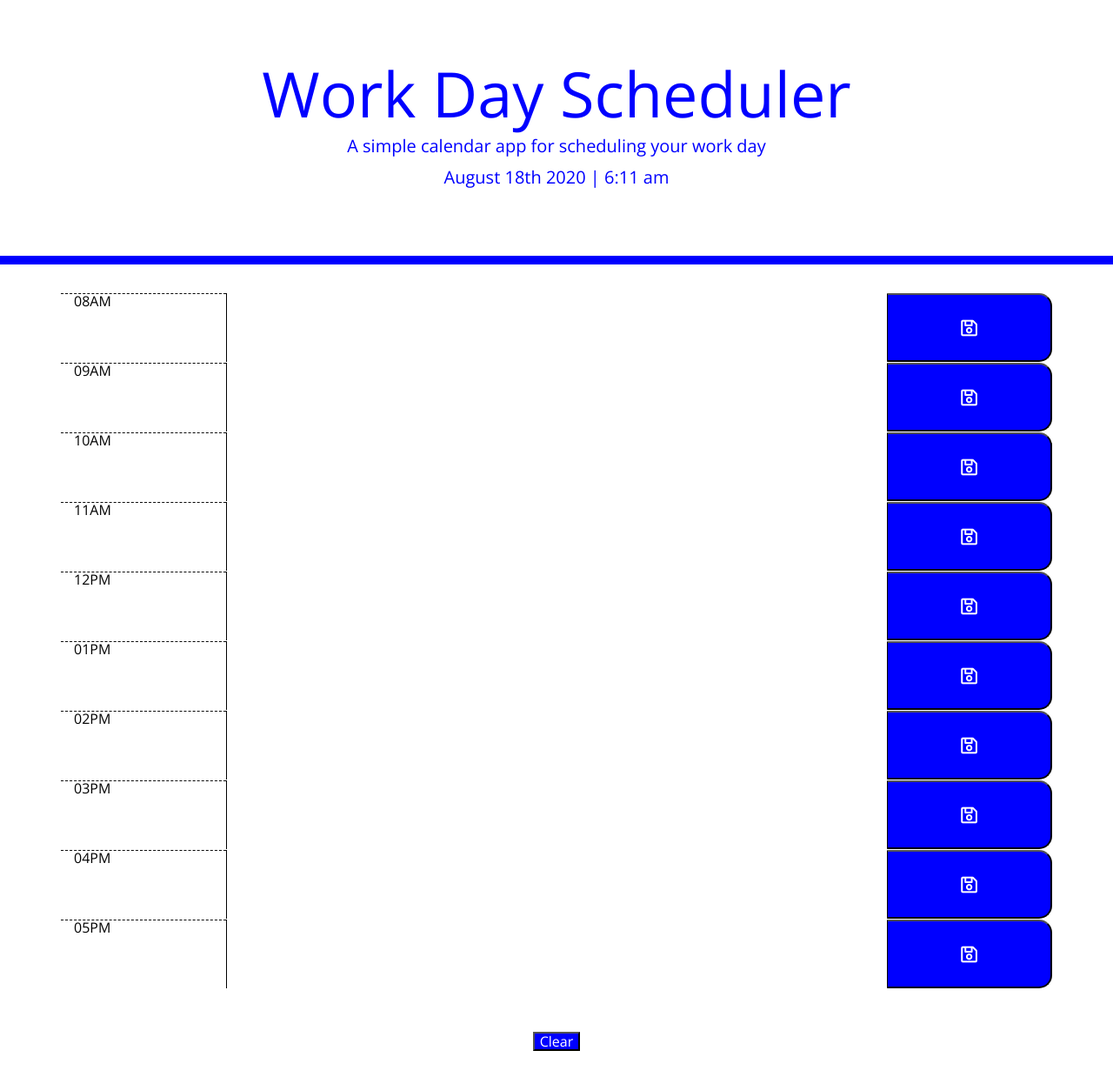
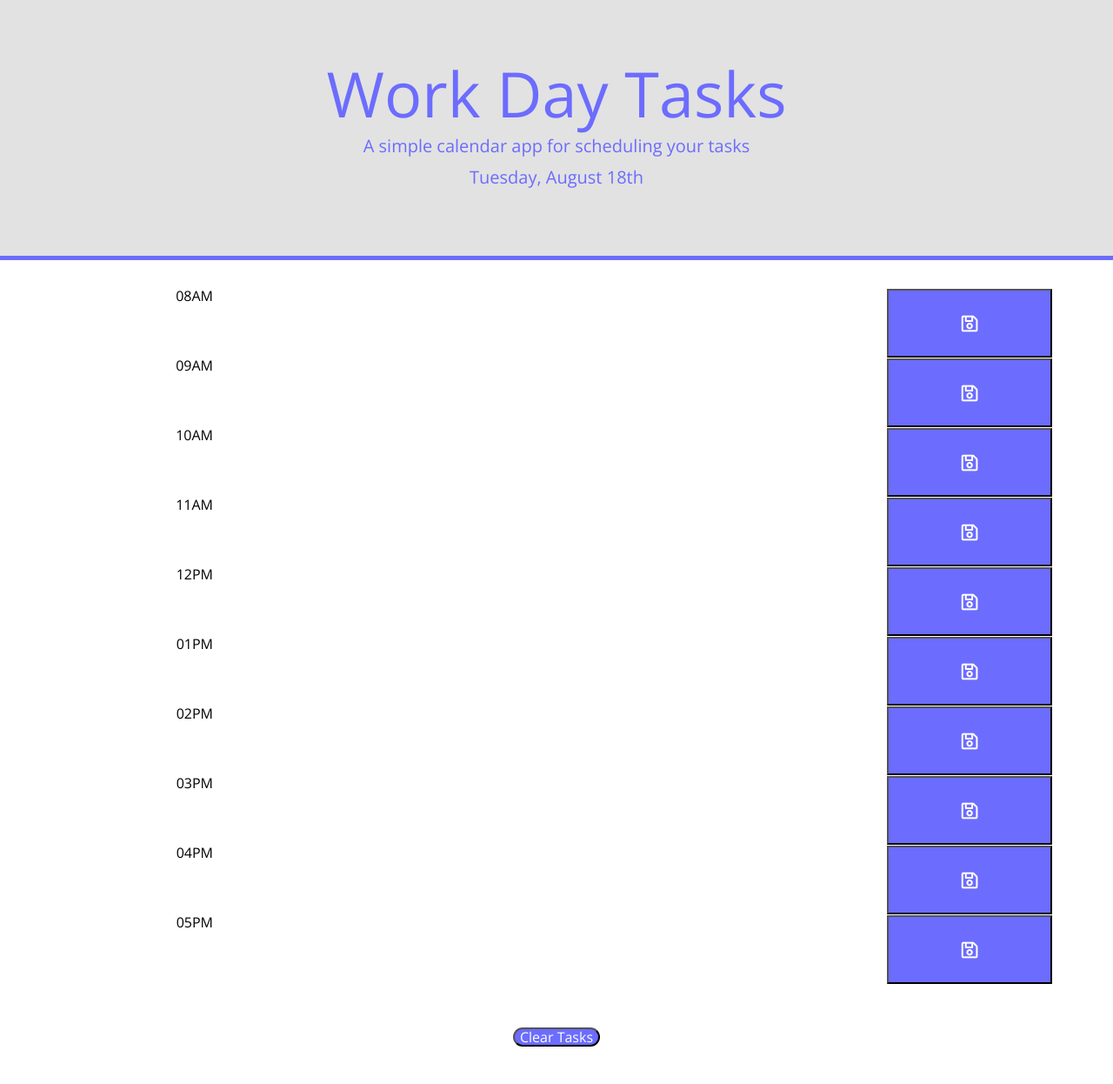
Before and after one commit to tuanasaurus/dailyPlanner, a plain HTML site: page docs/index.html in a window 1280 px wide. Shown: the whole page at 87% size. Drawn offline with nearby package versions, Linux system fonts and the light colour scheme.

Commit message:
updated the js and added the clear button

```diff
--- a/docs/app.js
+++ b/docs/app.js
@@ -77,6 +77,7 @@ let dailyPlanner = [
         task: ""
     },
 ]
+
 //Getting data from the header date
 function headerDate(){
     const currentHD = moment().format("dddd, MMMM Do")
@@ -87,7 +88,6 @@ function headerDate(){
 //creating the local storage to save the daily tasks
 function saveTask(){
     localStorage.setItem("dailyPlanner", JSON.stringify(dailyPlanner));
-    console.log("save task", dailyPlanner);
 }
 
 //Displaying the task in local storage to the page
@@ -98,12 +98,14 @@ function displayTask (){
     })
 }
 
+//Creating a clone of the dailyPlanner for the reset button
+//Init the diaplay of the planner by grabbing the content in local storage
 function init(){
-    const storedDayTask = JSON.parse(localStorage.getItem("dailyPlanner"));
-
-    if(storedDayTask){
-        dailyPlanner = storedDayTask;
-    }
+    localStorage.setItem("blankDailyPlanner", JSON.stringify(dailyPlanner));
+    let storedDayTask = localStorage.getItem('dailyPlanner');
+    storedDayTask = storedDayTask ? JSON.parse(storedDayTask) : dailyPlanner;
+    dailyPlanner = storedDayTask;
+    saveTask();
     displayTask();
 }
 
@@ -150,7 +152,6 @@ dailyPlanner.forEach(function(thisHour){
 init();
 headerDate();
 
-// Local storage event after click
 $(".saveBtn").click(function(event) {
     event.preventDefault();
     const saveIndex = $(this).siblings("textarea").attr("id");
@@ -159,9 +160,12 @@ $(".saveBtn").click(function(event) {
     displayTask();
 });
 
+// Local storage event after click
 $(".clearBtn").click(function(event) {
     event.preventDefault();
-    localStorage.getItem("dailyPlanner", []);
+    const blankDailyPlanner = localStorage.getItem("blankDailyPlanner");
+    localStorage.setItem("dailyPlanner", blankDailyPlanner);
+    displayTask();
 });
 
 });
--- a/docs/index.html
+++ b/docs/index.html
@@ -1,39 +1,30 @@
 <!DOCTYPE html>
 <html lang="en">
+
 <head>
   <meta charset="UTF-8" />
   <meta name="viewport" content="width=device-width, initial-scale=1.0" />
   <meta http-equiv="X-UA-Compatible" content="ie=edge" />
-    <link
-      rel="stylesheet"
-      href="https://stackpath.bootstrapcdn.com/bootstrap/4.3.1/css/bootstrap.min.css"
-    />
-    <link
-      rel="stylesheet"
-      href="https://use.fontawesome.com/releases/v5.8.1/css/all.css"
-      integrity="sha384-50oBUHEmvpQ+1lW4y57PTFmhCaXp0ML5d60M1M7uH2+nqUivzIebhndOJK28anvf"
-      crossorigin="anonymous"
-    />
-    <link
-      href="https://fonts.googleapis.com/css?family=Open+Sans&display=swap"
-      rel="stylesheet"
-    />
+  <link rel="stylesheet" href="https://stackpath.bootstrapcdn.com/bootstrap/4.3.1/css/bootstrap.min.css" />
+  <link rel="stylesheet" href="https://use.fontawesome.com/releases/v5.8.1/css/all.css"
+    integrity="sha384-50oBUHEmvpQ+1lW4y57PTFmhCaXp0ML5d60M1M7uH2+nqUivzIebhndOJK28anvf" crossorigin="anonymous" />
+  <link href="https://fonts.googleapis.com/css?family=Open+Sans&display=swap" rel="stylesheet" />
   <link rel="stylesheet" href="style.css" />
   <title>Work Day Scheduler</title>
 </head>
 
 <body>
   <header class="jumbotron">
-      <h1 class="display-3">Work Day Scheduler</h1>
-      <p class="lead">A simple calendar app for scheduling your work day</p>
+    <h1 class="display-3">Work Day Tasks</h1>
+    <p class="lead">A simple calendar app for scheduling your tasks</p>
     <p id="currentDay" class="lead"></p>
   </header>
   <div class="container">
   </div>
-    <button class="clearBtn" type="button">Clear</button>
-    <!-- <script src="/Users/tuanphan/bootcamp/playGround/dailyPlanner/Assets/library/moment/moment.min.js"></script> -->
+  <button class="clearBtn" type="button">Clear Tasks</button>
   <script src="https://code.jquery.com/jquery-3.4.1.min.js"></script>
   <script src="https://cdnjs.cloudflare.com/ajax/libs/moment.js/2.24.0/moment.min.js"></script>
   <Script src="./app.js"></Script>
 </body>
+
 </html>
--- a/docs/style.css
+++ b/docs/style.css
@@ -1,31 +1,30 @@
 body {
-  font-family: 'Open Sans', sans-serif;
+  font-family: "Open Sans", sans-serif;
   font-size: 16px;
   line-height: 1;
 }
 
-textarea{
+textarea {
   background: transparent;
   border: none;
   resize: none;
   color: #000000;
-  border-left: 1px solid black;
   padding: 10px;
 }
 
 .jumbotron {
   text-align: center;
-  background-color: transparent;
-  color: blue;
+  background-color: rgb(226, 226, 226);
+  color: rgb(108, 108, 255);
   border-radius: 0;
-  border-bottom: 10px solid blue;
+  border-bottom: 5px solid rgb(108, 108, 255);
 }
 
-.description{
+.description {
   white-space: pre-wrap;
 }
 
-.time-block{
+.time-block {
   text-align: center;
   border-radius: 15px;
 }
@@ -33,23 +32,24 @@ textarea{
 .row {
   white-space: pre-wrap;
   height: 80px;
-  border-top: 1px solid white;;
+  border-top: 1px solid white;
 }
 
 .hour {
   background-color: #ffffff;
   color: #000000;
-  border-top: 1px dashed #000000;
+  text-align: right;
+  font: 400px;
 }
 
 .past {
   background-color: #d3d3d3;
-  color: white;
+  color: black;
 }
 
 .present {
   background-color: #ff6961;
-  color: white;
+  color: black;
 }
 
 .future {
@@ -58,22 +58,20 @@ textarea{
 }
 
 .saveBtn {
-  border-left: 1px solid black;
-  border-top-right-radius: 15px;
-  border-bottom-right-radius: 15px;
-  background-color: blue;
+  background-color: rgb(108, 108, 255);
   color: white;
 }
 
 .saveBtn i:hover {
   font-size: 20px;
-  transition: all .3s ease-in-out;
+  transition: all 0.3s ease-in-out;
 }
 
 .clearBtn {
-  background-color: blue;
+  background-color: rgb(108, 108, 255);
   color: white;
   text-align: center;
+  border-radius: 15px;
   margin: 50px auto;
   display: block;
 }
```
Also changed, not shown: Assets/dailyPlanner_layout.png, 1 other file. Lines whose indentation alone changed are shown as unchanged.
